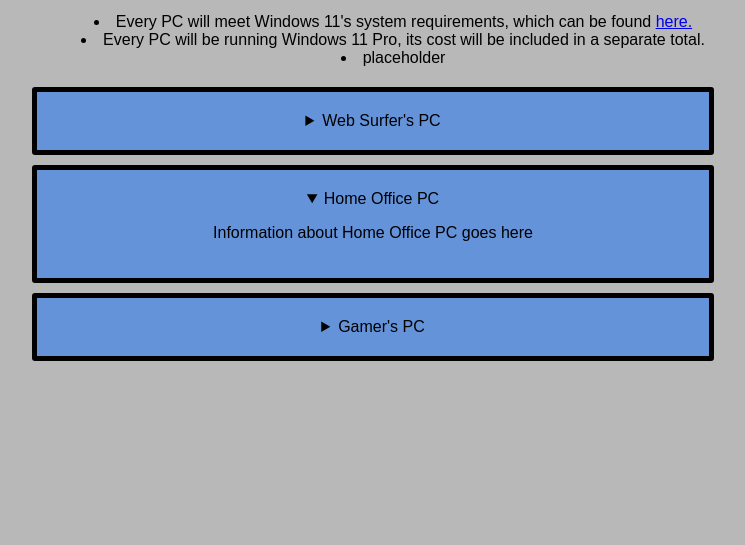
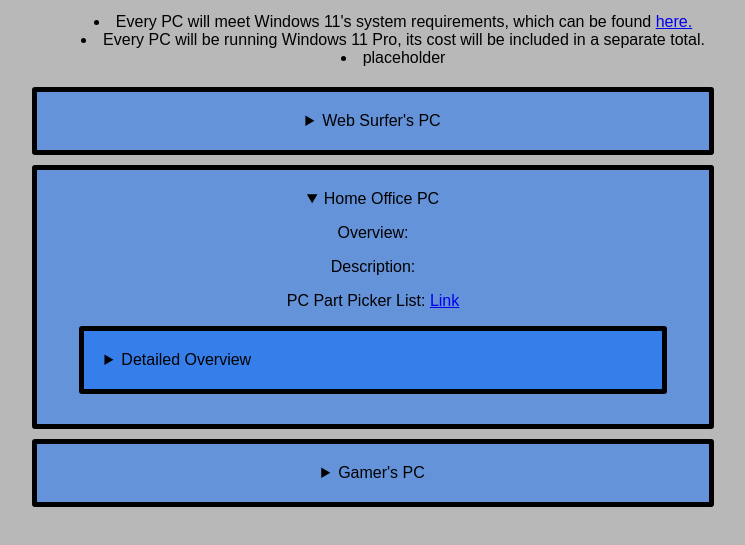
Before and after one commit to Livable8209/school-project-thing, a plain HTML site: page src/index.html in a window 1280 px wide. Both pictures are taken after a click on the heading "Home Office PC". Shown: the part 101-646 px from the top of the page, without its empty margins (267-1012 px from the left). Drawn offline with Linux system fonts and the light colour scheme; a web font is replaced by a local one.

Commit message:
add some boilerplate for later

```diff
--- a/src/index.html
+++ b/src/index.html
@@ -295,12 +295,34 @@ remove those spaces before you turn this in
 
     <details class="home">
       <summary>Home Office PC</summary>
-      <p>Information about Home Office PC goes here</p>
+      <p>Overview:</p>
+
+      <p>Description:</p>
+
+      <p>
+        PC Part Picker List:
+        <a href="Link">Link</a>
+      </p>
+
+      <details class="inner-details">
+        <summary>Detailed Overview</summary>
+      </details>
     </details>
 
     <details class="gamer">
       <summary>Gamer's PC</summary>
-      <p>Information about Gamer's PC goes here</p>
+      <p>Overview:</p>
+
+      <p>Description:</p>
+
+      <p>
+        PC Part Picker List:
+        <a href="Link">Link</a>
+      </p>
+
+      <details class="inner-details">
+        <summary>Detailed Overview</summary>
+      </details>
     </details>
   </body>
 </html>
```
